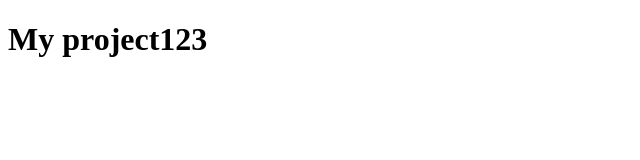
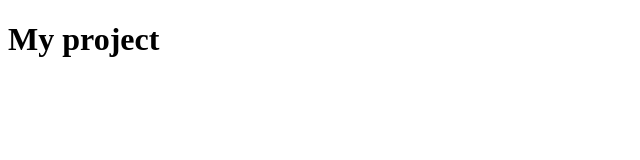
Before and after one commit to Kanzatuwka/my_project, a plain HTML site: page index.html in a window 1280 px wide. Shown: the full height of the page, 0-640 px from the left. Drawn offline with Linux system fonts and the light colour scheme.

Commit message:
div was added

```diff
--- a/index.html
+++ b/index.html
@@ -9,7 +9,8 @@
 </head>
 
 <body>
-  <h1>My project123</h1>
+  <h1>My project</h1>
+  <div></div>
 </body>
 
 </html>
```
